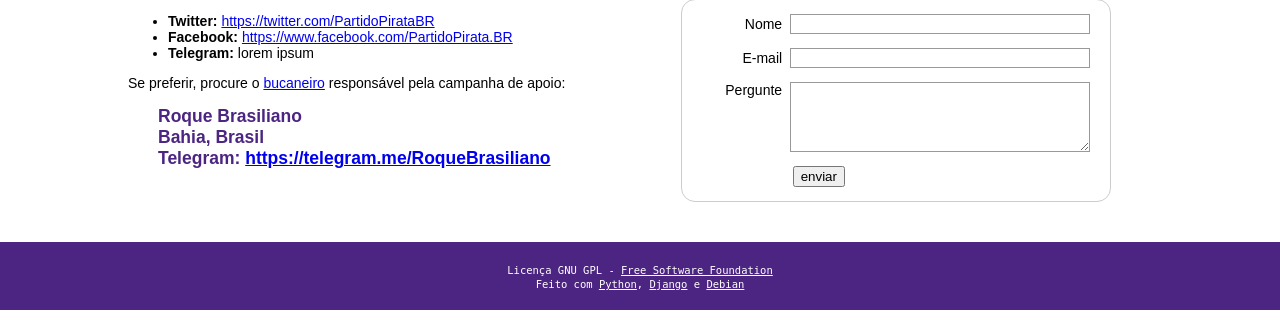
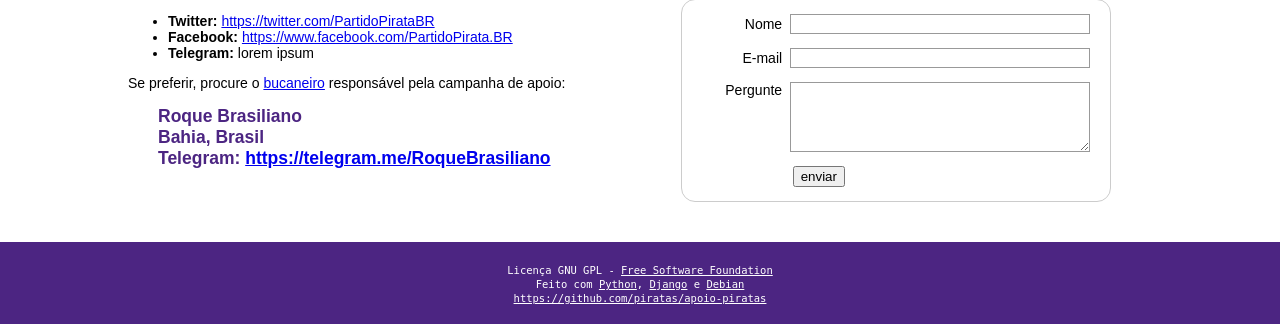
Before and after one commit to carloscosta/apoio-piratas, a Django app: page / in a window 1280 px wide. Shown: the part 1338-1662 px from the top of the page. Run offline with Django 3.2, Linux system fonts and the light colour scheme; some libraries are stand-ins or nearby versions.

Commit message:
in reference to issue #10

```diff
--- a/apoio/apoio/templates/apoio/footer.html
+++ b/apoio/apoio/templates/apoio/footer.html
@@ -8,6 +8,12 @@
             Feito com <a href='https://www.python.org'>Python</a>,
                 <a href='https://djangoproject.com'>Django</a> e
                 <a href='https://www.debian.org/'>Debian</a>
+        </span>
+        <br>
+        <span text="smaller">
+            <a href='https://github.com/piratas/apoio-piratas'>
+                https://github.com/piratas/apoio-piratas
+            </a>
         </span>
     </footer>
 
```
